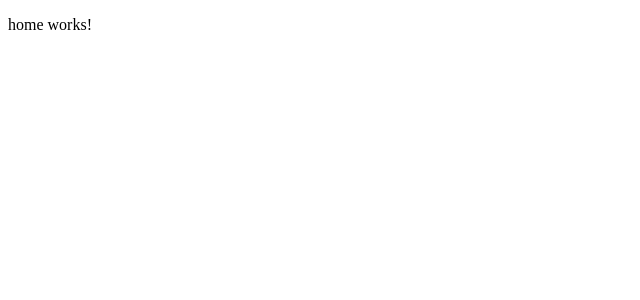
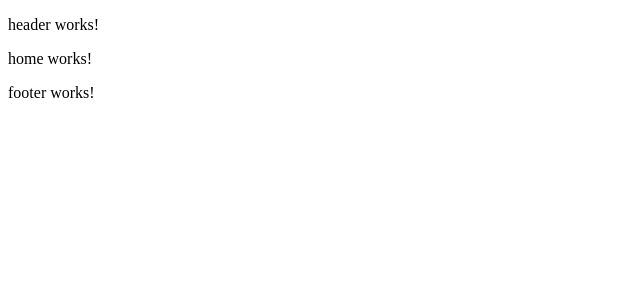
Before and after one commit to shahidweb/cemcongroup, an Angular app: page / in a window 1280 px wide. Shown: the top 300 px of the page, without its empty margins (0-640 px from the left). Built offline with nearby package versions, Linux system fonts and the light colour scheme.

Commit message:
addHeaderFooter

```diff
--- a/src/app/app.component.html
+++ b/src/app/app.component.html
@@ -1,3 +1,3 @@
-<!-- <app-header></app-header> -->
+<app-header></app-header>
 <router-outlet></router-outlet>
-<!-- <app-footer></app-footer> -->
+<app-footer></app-footer>
--- a/src/app/app.module.ts
+++ b/src/app/app.module.ts
@@ -4,11 +4,15 @@
 import { AppRoutingModule } from './app-routing.module';
 import { AppComponent } from './app.component';
 import { HomeComponent } from './componets/home/home.component';
+import { HeaderComponent } from './layout/header/header.component';
+import { FooterComponent } from './layout/footer/footer.component';
 
 @NgModule({
   declarations: [
     AppComponent,
     HomeComponent,
+    HeaderComponent,
+    FooterComponent,
   ],
   imports: [
     BrowserModule,
--- /dev/null
+++ b/src/app/layout/footer/footer.component.html
@@ -0,0 +1 @@
+<p>footer works!</p>
--- /dev/null
+++ b/src/app/layout/header/header.component.html
@@ -0,0 +1 @@
+<p>header works!</p>
```
Also changed, not shown: src/app/layout/footer/footer.component.ts (added, +10 -0 lines), src/app/layout/header/header.component.ts (added, +10 -0 lines), src/app/layout/footer/footer.component.scss (added), src/app/layout/header/header.component.scss (added), 2 other files (tests, documents, lock files or other folders).
